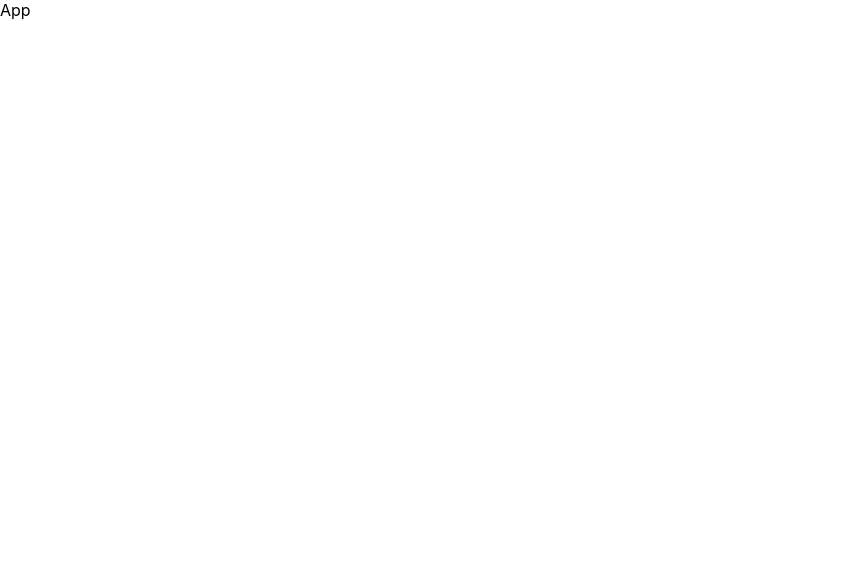
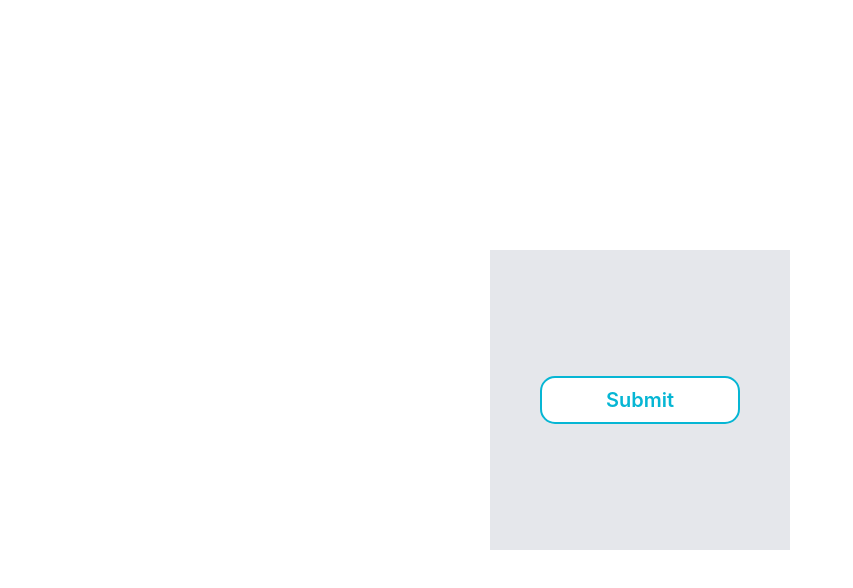
Before and after one commit to Tecu23/component-testing, a React (Vite) app: page / in a window 1280 px wide. Shown: the top 588 px of the page, without its empty margins (0-853 px from the left). Built offline with nearby package versions, Linux system fonts and the light colour scheme.

Commit message:
submit button

```diff
--- a/src/App.tsx
+++ b/src/App.tsx
@@ -1,7 +1,11 @@
 import SubmitButton from "@/components/SubmitButton";
 
 function App() {
-    return <div className="bg-red-500">App</div>;
+    return (
+        <div className="flex justify-center items-center min-h-screen">
+            <SubmitButton />
+        </div>
+    );
 }
 
 export default App;
--- a/src/components/SubmitButton.tsx
+++ b/src/components/SubmitButton.tsx
@@ -1,9 +1,110 @@
-import React from "react";
+import React, { useState } from "react";
+import { motion } from "framer-motion";
 
 type Props = {};
 
 const SubmitButton = (props: Props) => {
-    return <div>SubmitButton</div>;
+    const [intervalId, setIntervalId] = useState(0);
+
+    const [isLoading, setIsLoading] = useState(false);
+    const [hasLoaded, setHasLoaded] = useState(false);
+
+    const handleClick = () => {
+        if (intervalId) {
+            clearInterval(intervalId);
+            setIntervalId(0);
+            return;
+        }
+
+        setIsLoading(true);
+
+        const newintervalId = setInterval(() => {
+            setIsLoading(false);
+            setHasLoaded(true);
+            console.log("Here");
+        }, 5000);
+
+        setIntervalId(newintervalId);
+    };
+
+    return (
+        <div className="w-[300px] h-[300px] bg-gray-200 flex justify-center items-center">
+            <motion.button
+                initial={{
+                    width: "200px",
+                    height: "48px",
+                    borderRadius: "15px",
+                }}
+                onClick={() => handleClick()}
+                animate={
+                    !hasLoaded
+                        ? {}
+                        : {
+                              width: ["200px", "210px", "200px", "50px"],
+                              height: ["48px", "50px", "48px", "48px"],
+                              borderRadius: ["15px", "15px", "15px", "50%"],
+                              marginLeft: ["0px", "-5px", "0px", "0px"],
+                              marginTop: ["0px", "-5px", "0px", "0px"],
+                              background: [
+                                  "#ffffff",
+                                  "#ffffff",
+                                  "#ffffff",
+                                  "#06b6d4",
+                              ],
+                          }
+                }
+                transition={{ ease: "easeInOut", duration: 2 }}
+                className="border-2 border-cyan-500 bg-white relative"
+            >
+                <motion.span
+                    initial={{
+                        opacity: 1,
+                    }}
+                    animate={
+                        !hasLoaded
+                            ? {}
+                            : {
+                                  opacity: [1, 1, 0],
+                                  color: ["#06b6d4", "#ffffff", "#06b6d4"],
+                              }
+                    }
+                    transition={{ ease: "easeInOut", duration: 1 }}
+                    className="text-[20px] text-cyan-500 font-semibold flex justify-center gap-4 items-center"
+                >
+                    {isLoading ? "Submitting..." : "Submit"}
+                    {isLoading && (
+                        <div className="h-5 w-5 animate-spin border-b-2 border-cyan-500 rounded-full"></div>
+                    )}
+                </motion.span>
+                <motion.div
+                    className="absolute left-1/2 top-1/2 -translate-x-1/2 -translate-y-1/2"
+                    initial={{
+                        opacity: 0,
+                    }}
+                    animate={
+                        !hasLoaded
+                            ? {}
+                            : {
+                                  opacity: [0, 0, 1],
+                              }
+                    }
+                    transition={{ ease: "easeInOut", duration: 1 }}
+                >
+                    <svg
+                        xmlns="http://www.w3.org/2000/svg"
+                        width="24"
+                        height="24"
+                        viewBox="0 0 24 24"
+                    >
+                        <path
+                            fill="white"
+                            d="M20.285 2l-11.285 11.567-5.286-5.011-3.714 3.716 9 8.728 15-15.285z"
+                        />{" "}
+                    </svg>
+                </motion.div>
+            </motion.button>
+        </div>
+    );
 };
 
 export default SubmitButton;
--- a/src/index.css
+++ b/src/styles/index.css
@@ -1,3 +1,7 @@
+@tailwind base;
+@tailwind components;
+@tailwind utilities;
+
 :root {
   font-family: Inter, system-ui, Avenir, Helvetica, Arial, sans-serif;
 }
```
Also changed, not shown: src/main.tsx (+9 -9 lines).
